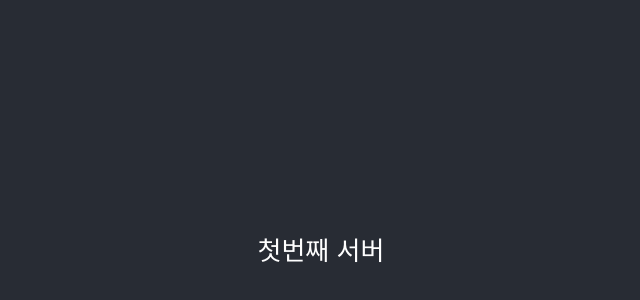
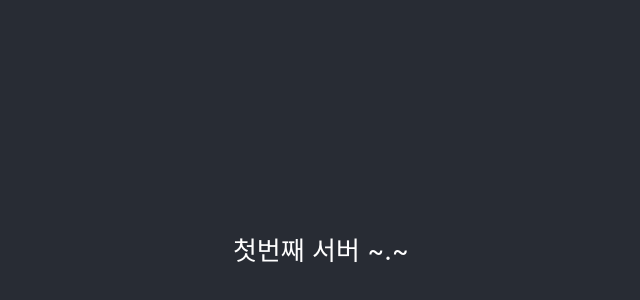
Before and after one commit to newy12/young, a React (Create React App) app: page / in a window 1280 px wide. Shown: the part 152-452 px from the top of the page, without its empty margins (319-959 px from the left). Built offline with nearby package versions, Linux system fonts and the light colour scheme.

Commit message:
jenkins deploy

```diff
--- a/src/components/Test.js
+++ b/src/components/Test.js
@@ -3,7 +3,7 @@ import React from 'react';
 const Test = () => {
     return (
         <>
-        첫번째 서버
+        첫번째 서버 ~.~
         </>
     );
 }
```
